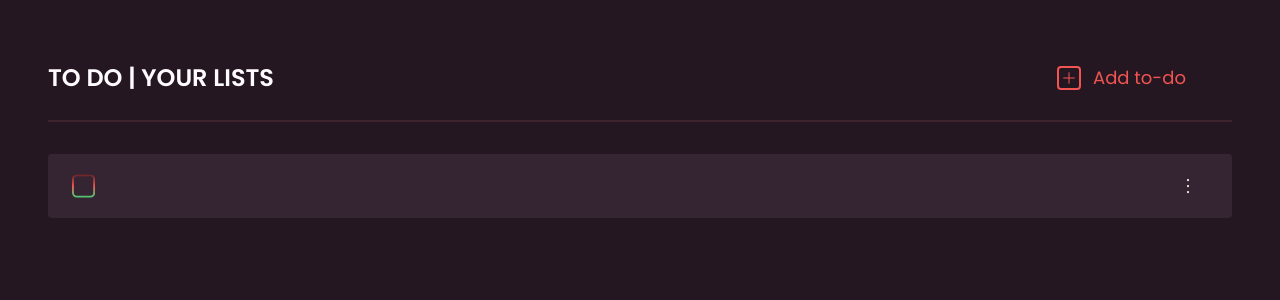
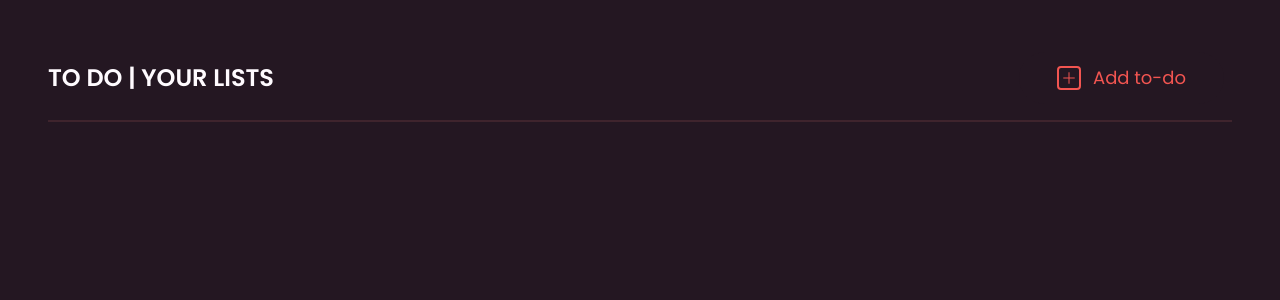
Before and after one commit to eduardamirelly/to-do-list, a React (Vite) app: page / in a window 1280 px wide. Shown: the top 300 px of the page. Built offline with nearby package versions, Linux system fonts and the light colour scheme.

Commit message:
:sparkles: feat: edit-todo

```diff
--- a/src/components/CheckboxTodo/CheckboxTodo.jsx
+++ b/src/components/CheckboxTodo/CheckboxTodo.jsx
@@ -5,15 +5,25 @@ import CheckboxGradient from '../CheckboxGradient/CheckboxGradient'
 import MenuOptions from '../MenuOptions/MenuOptions'
 import Option from '../MenuOptions/Option'
 
-function CheckboxTodo({ text }) {
-  const [todoText, setTodoText] = useState(text);
+import { useDispatch } from 'react-redux'
+import { editTodo } from '../../redux/actions/todoActions'
+
+function CheckboxTodo({ id, text, checked }) {
+  const dispatch = useDispatch();
 
   function handleInputHeightText(textarea) {
     autoResize(textarea);
   }
 
-  function handleInputText(text) {
-    setTodoText(text);
+  function handleInputText(newTextInput) {
+    console.log(id);
+    console.log(newTextInput);
+
+    dispatch(editTodo(
+      id,
+      newTextInput,
+      checked
+    ));
   }
 
   function handleEditableText(event, textarea) {
@@ -38,7 +48,7 @@ function CheckboxTodo({ text }) {
           onChange={(e) => handleInputText(e.target.value)}
           onKeyDown={(e) => handleEditableText(e, e.target)}
           onClick={(e) => handleActiveInputText(e.target)}
-          value={todoText}
+          value={text}
           rows="1"
         >
         </textarea>
--- a/src/pages/TodosPage.jsx
+++ b/src/pages/TodosPage.jsx
@@ -19,8 +19,8 @@ function TodosPage() {
 
       <div className="container">
         {
-          todos.map((todo) => (
-            <CheckboxTodo text={todo.text} />
+          todos.map((todo, index) => (
+            <CheckboxTodo key={index} id={todo.id} text={todo.text} checked={todo.checked} />
           ))
         }
       </div>
--- a/src/redux/actions/actionsTypes.js
+++ b/src/redux/actions/actionsTypes.js
@@ -1,3 +1,4 @@
 export const actionTypes = {
-  ADD_TODO: 'ADD_TODO'
+  ADD_TODO: 'ADD_TODO',
+  EDIT_TODO: 'EDIT_TODO',
 }
--- a/src/redux/actions/todoActions.js
+++ b/src/redux/actions/todoActions.js
@@ -11,3 +11,14 @@ export const addTodo = () => {
     },
   }
 }
+
+export const editTodo = (id, text, checked) => {
+  return {
+    type: actionTypes.EDIT_TODO,
+    payload: {
+      id,
+      text,
+      checked,
+    },
+  }
+}
--- a/src/redux/reducers/todoReducers.js
+++ b/src/redux/reducers/todoReducers.js
@@ -2,11 +2,11 @@ import { actionTypes } from "../actions/actionsTypes";
 
 const initialState = {
   todos: [
-    {
-      id: 0,
-      text: '',
-      checked: false,
-    }
+    // {
+    //   id: 0,
+    //   text: '',
+    //   checked: false,
+    // }
   ]
 };
 
@@ -20,6 +20,13 @@ export default function todoReducers(state=initialState, action) {
           action.payload
         ]
       }
+    case actionTypes.EDIT_TODO:
+      return {
+        ...state,
+        todos: [
+          action.payload
+        ]
+      }
     default:
       return state;
   }
```
